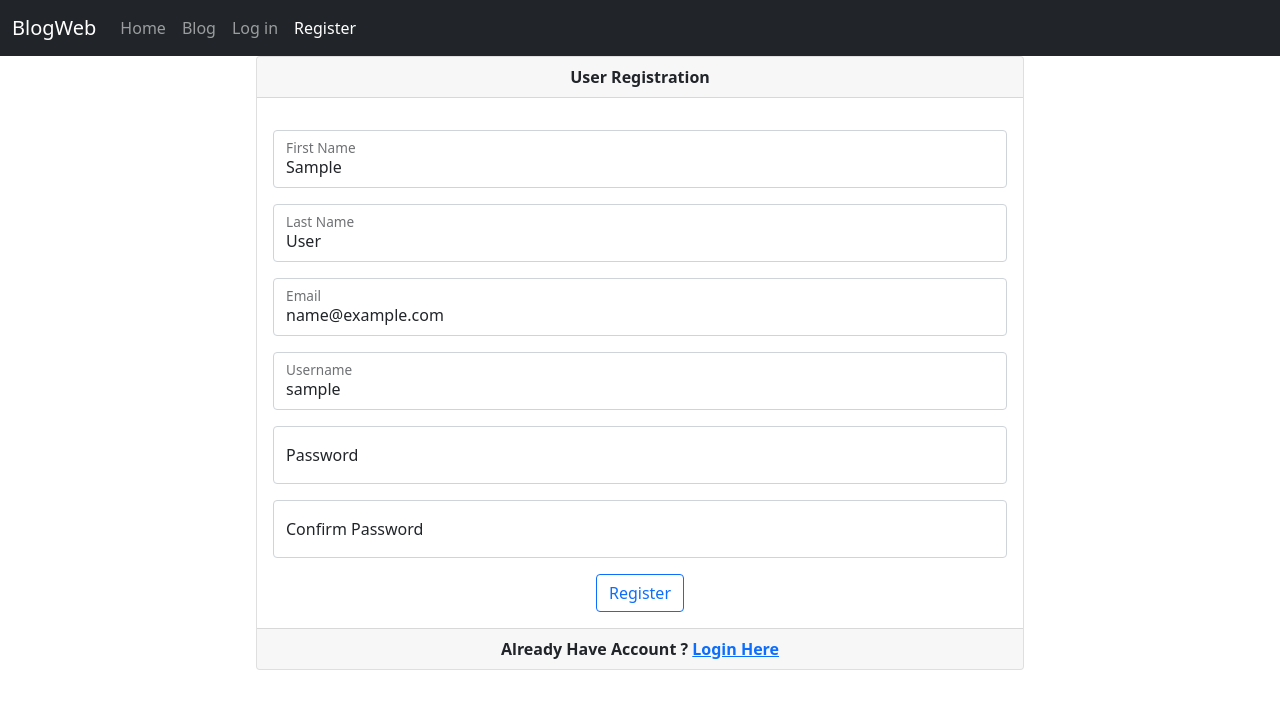
After one commit to ajay-makvana/BlogWeb, a Django app: template users/templates/registration/user_register.html in a window 1280 px wide. The commit adds this page. Shown: the top 709 px of the page. Run offline with Django 3.2, Linux system fonts and the light colour scheme; the template is opened without the code that fills it: most values are stand-ins (such as "Sample title", 1, 10 or a date in 2020).

```diff
--- a/blog/urls.py
+++ b/blog/urls.py
@@ -6,5 +6,8 @@ app_name='blog'
 
 urlpatterns = [
     path('', views.blog, name='blog'),
+    #Article
     path('<str:slugOfArticle>', views.article, name='article'),
+    #Comment
+    path('comment/<str:slugOfArticle>', views.comment, name='comment'),
 ]
--- a/blogweb/settings.py
+++ b/blogweb/settings.py
@@ -20,7 +20,7 @@ BASE_DIR = Path(__file__).resolve().parent.parent
 # See https://docs.djangoproject.com/en/3.2/howto/deployment/checklist/
 
 # SECURITY WARNING: keep the secret key used in production secret!
-SECRET_KEY = ''
+SECRET_KEY = 'development'
 
 # SECURITY WARNING: don't run with debug turned on in production!
 DEBUG = True
--- a/blogweb/urls.py
+++ b/blogweb/urls.py
@@ -18,7 +18,7 @@ from django.urls import path,include
 
 urlpatterns = [
     path('admin/', admin.site.urls),
-    path('',include('home.urls')),
+    path('home/',include('home.urls')),
     path('blog/',include('blog.urls')),
-    path('user/',include('users.urls')),
+    path('users/',include('users.urls')),
 ]
--- a/home/templates/home/index.html
+++ b/home/templates/home/index.html
@@ -1 +1,5 @@
-{% extends 'base.html' %} {% block index %} active {% endblock %} {% block body %} Home Page Of Website {% endblock %}
+{% extends 'base.html' %}
+{% block index %}active{% endblock %}
+{% block body %}
+<h1 align="center">Welcome To BlogWeb</h1>
+{% endblock %}
--- a/templates/base.html
+++ b/templates/base.html
@@ -6,30 +6,30 @@
     <meta charset="utf-8">
     <meta name="viewport" content="width=device-width, initial-scale=1">
     <!-- Bootstrap CSS -->
-    <link href="https://cdn.jsdelivr.net/npm/bootstrap@5.0.0/dist/css/bootstrap.min.css" rel="stylesheet" integrity="sha384-wEmeIV1mKuiNpC+IOBjI7aAzPcEZeedi5yW5f2yOq55WWLwNGmvvx4Um1vskeMj0" crossorigin="anonymous">
+    <link href="https://cdn.jsdelivr.net/npm/bootstrap@5.0.0/dist/css/bootstrap.min.css" rel="stylesheet" integrity = "sha384-wEmeIV1mKuiNpC+IOBjI7aAzPcEZeedi5yW5f2yOq55WWLwNGmvvx4Um1vskeMj0" crossorigin="anonymous">
     <title>BlogWeb</title>
     <style>
-        {% block css %}{% endblock %}
+        {% block css %} {% endblock %}
     </style>
 </head>
 
 <body>
     <nav class="navbar navbar-expand-lg navbar-dark bg-dark">
         <div class="container-fluid">
-            <a class="navbar-brand" href="{% url 'home:index' %}">Web-Store</a>
+            <a class="navbar-brand" href="{% url 'home:index' %}">BlogWeb</a>
             <button class="navbar-toggler" type="button" data-bs-toggle="collapse" data-bs-target="#navbarSupportedContent" aria-controls="navbarSupportedContent" aria-expanded="false" aria-label="Toggle navigation">
                 <span class="navbar-toggler-icon"></span>
             </button>
             <div class="collapse navbar-collapse" id="navbarSupportedContent">
                 <ul class="navbar-nav me-auto mb-2 mb-lg-0">
                     <li class="nav-item"><a class="nav-link {%block index %}{% endblock %} " aria-current="page" href="{% url 'home:index' %}">Home</a></li>
-                    <li class="nav-item"><a class="nav-link {%block blog %}{% endblock %} " aria-current="page" href="{% url 'blog:blog' %}">Blog</a></li>
+                    <li class="nav-item"><a class="nav-link {%block blog %} {% endblock %} " aria-current="page" href="{% url 'blog:blog' %}">Blog</a></li>
                     {% if user.is_authenticated %}
-                    <li class="nav-item"><a class="nav-link {%block user %}{% endblock %} " aria-current="page" href="{% url 'users:home' %}">{{ user.username }}</a></li>
-                    <li class="nav-item"><a class="nav-link {%block logout %}{% endblock %} " aria-current="page" href="{% url 'users:logout' %}">Log out</a></li>
+                    <li class="nav-item"><a class="nav-link {%block user%}{% endblock %} " aria-current="page" href="{% url 'users:home' %}">{{ user.username }}</a></li>
+                    <li class="nav-item"><a class="nav-link {%block logout%}{% endblock %} " aria-current="page" href="{% url 'users:logout' %}?next={% url 'home:index' %}">Logout</a></li>
                     {% else %}
                     <li class="nav-item"><a class="nav-link {%block login %}{% endblock %} " aria-current="page" href="{% url 'users:login' %}">Log in</a></li>
-                    <li class="nav-item"></li><a class="nav-link {%block register %}{% endblock %} " aria-current="page" href="{% url 'users:signup' %}">SignUp</a></li>
+                    <li class="nav-item"><a class="nav-link {%block register %}{% endblock %} " aria-current="page" href="{% url 'users:register' %}">Register</a></li>
                     {% endif %}
                 </ul>
             </div>
--- /dev/null
+++ b/users/templates/registration/user_register.html
@@ -0,0 +1,102 @@
+{% extends 'base.html' %}
+{%block register %} active {% endblock %}
+
+{% block body %}
+<div>
+    <div class="card " style="margin-left: 20%;margin-right: 20%;">
+        <b>
+            <div class="card-header text-center">
+                User Registration
+            </div>
+        </b>
+        <div class="card-body">
+            <form method="post" action="{% url 'users:register' %}">
+                {% csrf_token %}
+
+                <div class="form-floating my-3">
+                    <input type="text" name="first_name" class="form-control" id='first_name'
+                        value="{{ form_user_creation.data.first_name }}" placeholder="First Name" required>
+                    <label for="first_name">First Name</label>
+                    {{ form_user_creation.first_name.errors }}
+                </div>
+
+                <div class="form-floating my-3">
+                    <input type="text" class="form-control" name="last_name" id='last_name'
+                        value="{{ form_user_creation.data.last_name }}" placeholder="Last Name">
+                    <label for="last_name">Last Name</label>
+                </div>
+
+                <div class="form-floating my-3">
+                    {% if form_user_creation.email.errors %}
+                    <input type="email" class="form-control" name="email" id='email'
+                        value="{{ form_user_creation.data.email }}" placeholder="Email" required>
+                    <label for="email">Email</label>
+                    <div class="alert alert-danger" role="alert">
+                        {{ form_user_creation.email.errors }}
+                    </div>
+                    {% else %}
+                    <input type="email" class="form-control" name="email" id='email'
+                        value="{{ form_user_creation.data.email }}" placeholder="Email" required>
+                    <label for="email">Email</label>
+                    {% endif %}
+                </div>
+
+                <div class="form-floating my-3">
+                    {% if form_user_creation.username.errors %}
+                    <input type="text" class="form-control" name="username" id='username'
+                        value="{{ form_user_creation.data.username }}" autofocus=placeholder="UserName" required>
+                    <label for="username">Username</label>
+                    <div class="alert alert-danger" role="alert">
+                        {{ form_user_creation.username.errors }}
+                    </div>
+                    {% else %}
+                    <input type="text" class="form-control" name="username" id='username'
+                        value="{{ form_user_creation.data.username }}" placeholder="UserName" required>
+                    <label for="username">Username</label>
+                    {% endif %}
+                </div>
+
+                <div class="form-floating my-3">
+                    {% if form_user_creation.password1.errors %}
+                    <input type="password" class="form-control" name="password1" id='password1' placeholder="PassWord"
+                        required>
+                    <label for="password1">Password</label>
+                    <div class="alert alert-danger" role="alert">
+                        {{ form_user_creation.password1.errors }}
+                    </div>
+                    {% else %}
+                    <input type="password" class="form-control" name="password1" id='password1' placeholder="PassWord"
+                        required>
+                    <label for="password1">Password</label>
+                    {% endif %}
+                </div>
+
+                <div class="form-floating my-3">
+                    {% if form_user_creation.password2.errors %}
+                    <input type="password" class="form-control" name="password2" id='password2'
+                        placeholder="Confirm Password" required>
+                    <label for="password2">Confirm Password</label>
+                    <div class="alert alert-danger" role="alert">
+                        {{ form_user_creation.password2.errors }}
+                    </div>
+                    {% else %}
+                    <input type="password" class="form-control" name="password2" id='password2'
+                        placeholder="Confirm Password" required>
+                    <label for="password2">Confirm Password</label>
+                    {% endif %}
+                </div>
+
+                <div class="text-center">
+                    <button class="btn btn-outline-primary" style="align-items: center;" name="submit">Register</button>
+                </div>
+                <input type="hidden" name="next" value="{% url 'home:index' %}" />
+
+            </form>
+
+        </div>
+        <div class="card-footer text-center" >
+            <strong>Already Have Account ? <a href="{% url 'users:login' %}">Login Here</a> </strong>
+        </div>
+    </div>
+</div>
+{% endblock %}
--- a/users/templates/users/userHome.html
+++ b/users/templates/users/userHome.html
@@ -1,6 +1,7 @@
 {% extends 'base.html' %}
 {%block user %} active {% endblock %}
 {% block body %}
+<div class="container my-3">
     <i>Hey, {{user.username}} </i><br>
     <b><a href="{% url 'users:newArticle' %}">Add New Article</a></b><br>
     <b><a href="{% url 'users:userAllArticles' %}">All Your Article</a></b><br>
@@ -14,4 +15,5 @@
         </tr>
         {% endfor %}
     </table>
+</div>
 {% endblock %}
```
Also changed, not shown: blog/templates/blog/article.html (+21 -11 lines), blog/templates/blog/blog.html (+5 -2 lines), blog/views.py (+21 -3 lines), users/templates/registration/login.html (added, +59 -0 lines), users/templates/users/article.html (+14 -9 lines), users/templates/users/login.html (deleted, +0 -38 lines), users/templates/users/signup.html (deleted, +0 -56 lines), users/urls.py (+5 -9 lines), users/views.py (+15 -55 lines), users/templates/registration/logged_out.html (renamed from users/templates/users/logout.html), 1 other file. Lines whose indentation alone changed are shown as unchanged.
